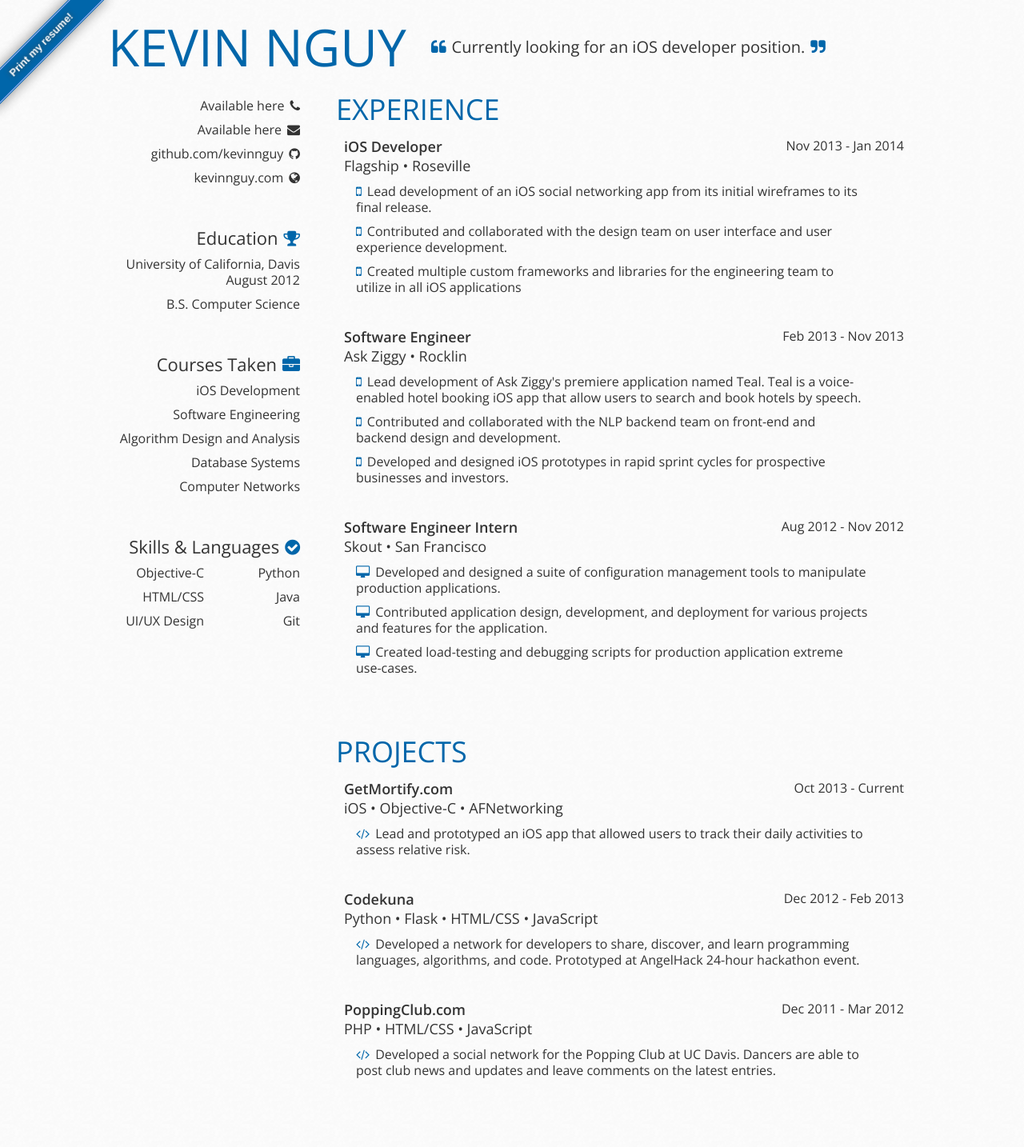
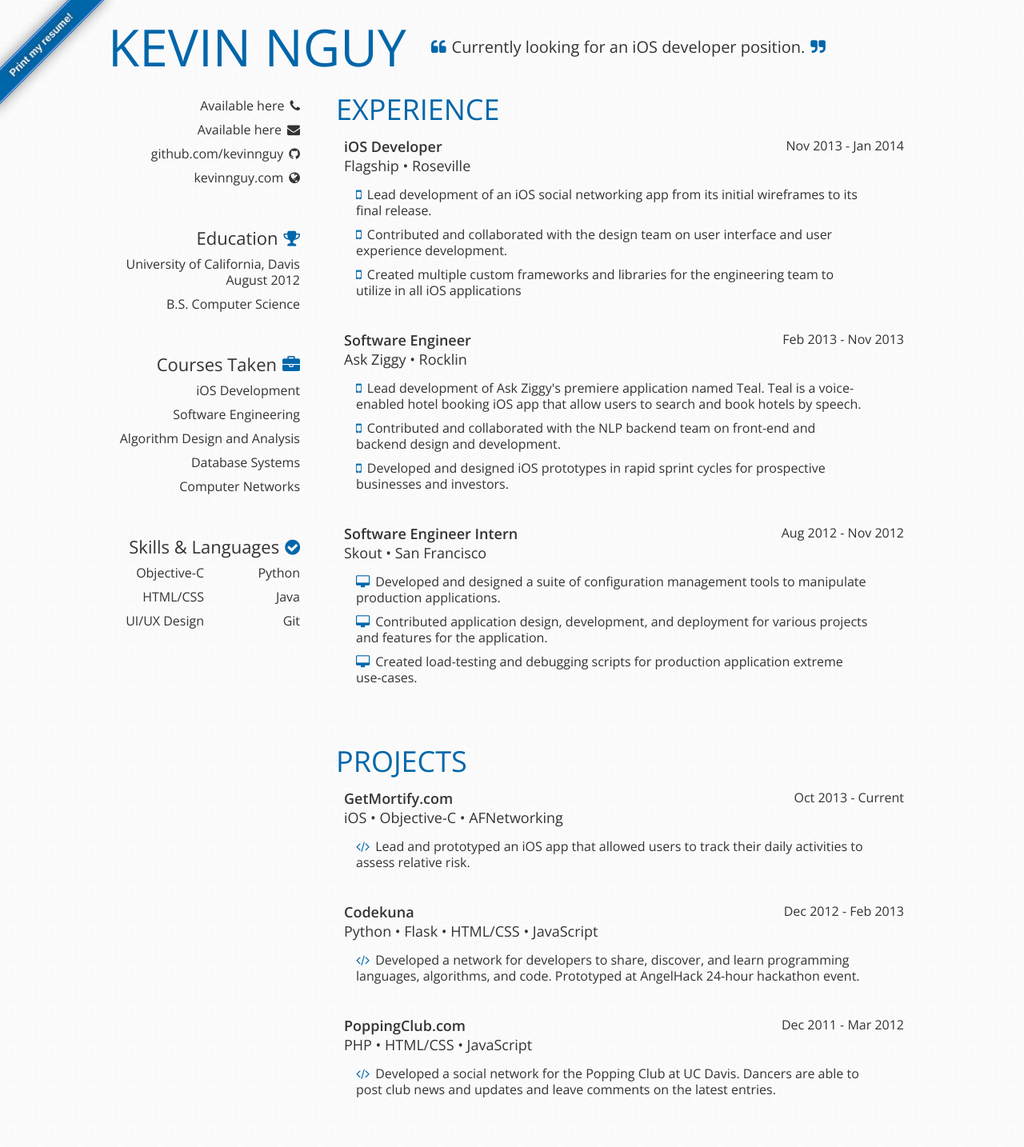
Before and after one commit to kevinnguy/kevinnguy.github.com, a Jekyll site: the page index.html, which Jekyll copies as it is, in a window 1280 px wide. Shown: the whole page at 80% size. Built offline with Jekyll 4.4.1, drawn with Linux system fonts in a browser that asks for light colours; before the commit the page ends 1410 px from its top, so only the background shows below that.

Commit message:
Updated styles css

```diff
--- a/static/css/style.css
+++ b/static/css/style.css
@@ -225,7 +225,7 @@ table
 { color:#777; }
 
 p
-{ margin:0 0 10px;
+{ margin:0 0 14px;
   line-height:24px; }
 
 p.lead
```
